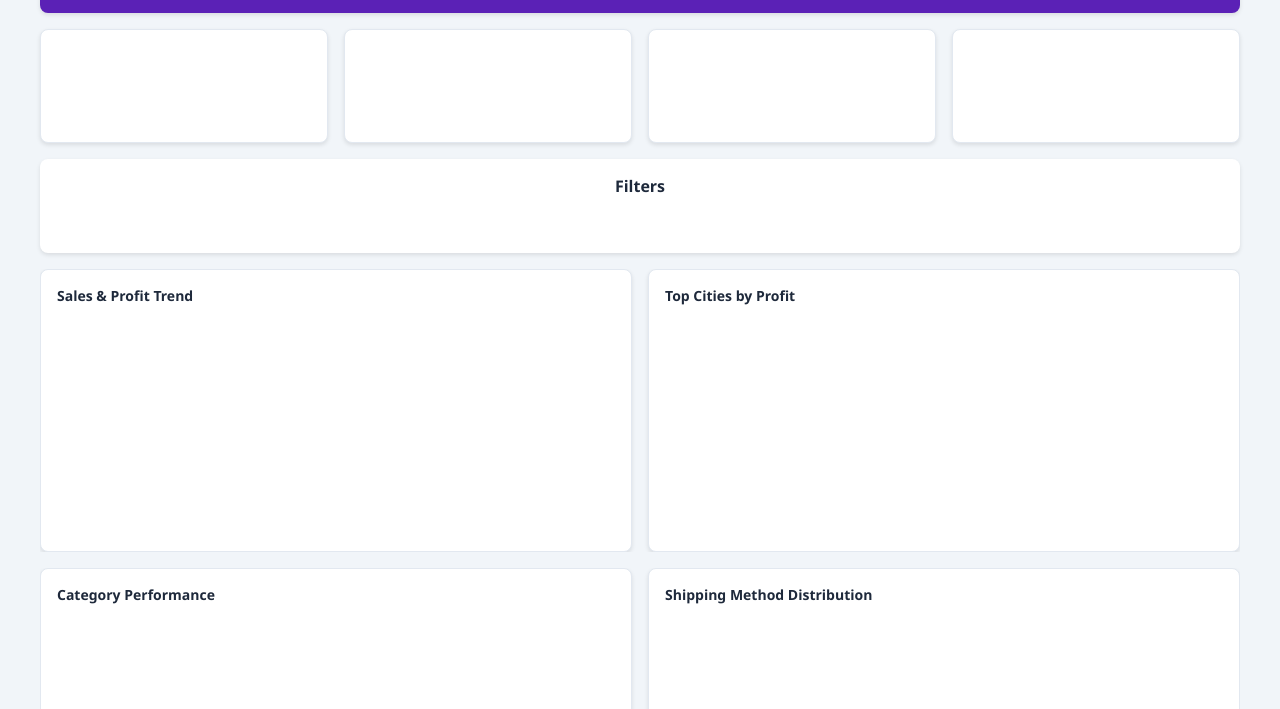
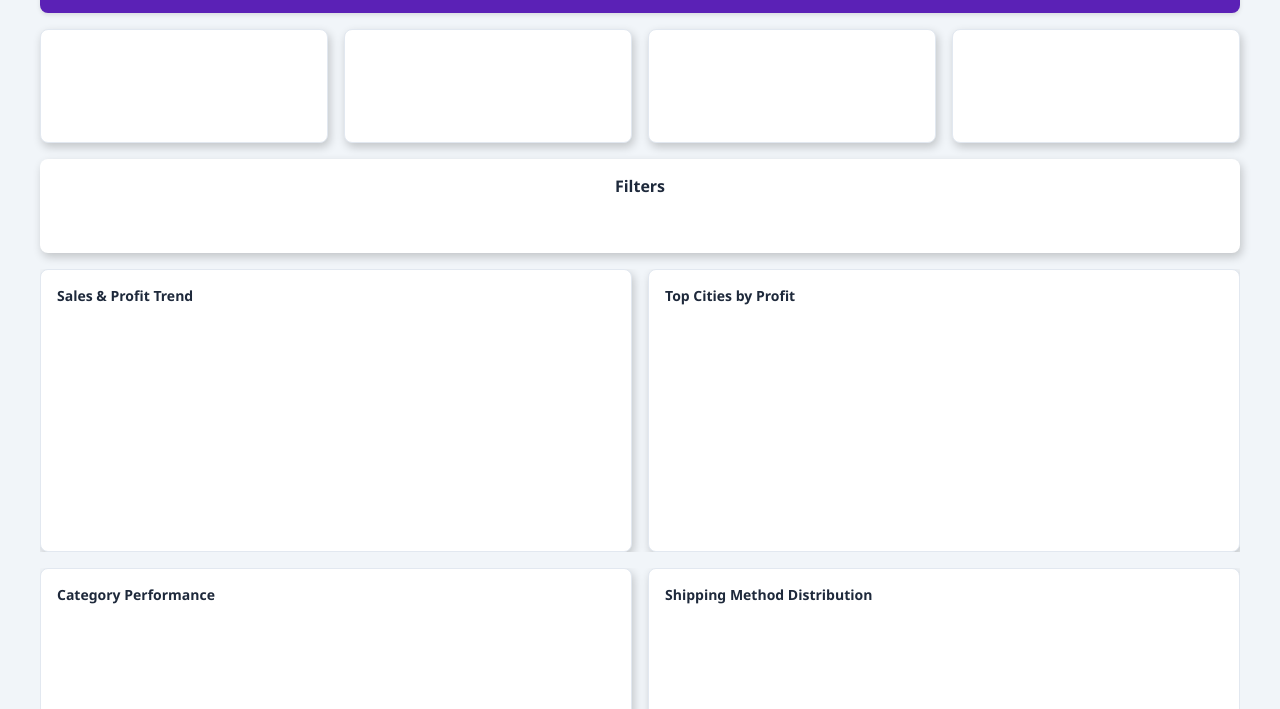
Before and after one commit to rudymeza54/website_layout, a plain HTML site: page index.html in a window 1280 px wide. Shown: the part 91-800 px from the top of the page. Drawn offline with Linux system fonts and the light colour scheme.

Commit message:
added box shadow to cards

```diff
--- a/index.html
+++ b/index.html
@@ -70,14 +70,16 @@
 
     /* KPI card (small) */
     .kpi-card {
-      height: 80px; /* Fixed height for KPI cards */
-    }
+    height: 80px; /* Fixed height for KPI cards */
+    box-shadow: 2px 4px 10px rgba(0, 0, 0, 0.2); /* Adds a subtle shadow */
+}
 
     /* Chart card (large) */
     .chart-card {
       height: 283px; /* Adjusted to match Tableau height requirement */
       width: 100%; /* Will fit container, and grid system will handle overall sizing */
       box-sizing: border-box; /* Ensures padding doesn't add to width/height */
+      box-shadow: 2px 4px 10px rgba(0, 0, 0, 0.2); /* Adds a subtle shadow */
     }
 
     /* Chart card title */
@@ -94,7 +96,7 @@
       border-radius: 8px;
       padding: 16px;
       margin-bottom: 16px;
-      box-shadow: 0 2px 4px rgba(0, 0, 0, 0.1);
+      box-shadow: 2px 4px 10px rgba(0, 0, 0, 0.2); /* Adds a subtle shadow */
     }
 
     .filter-title {
```
